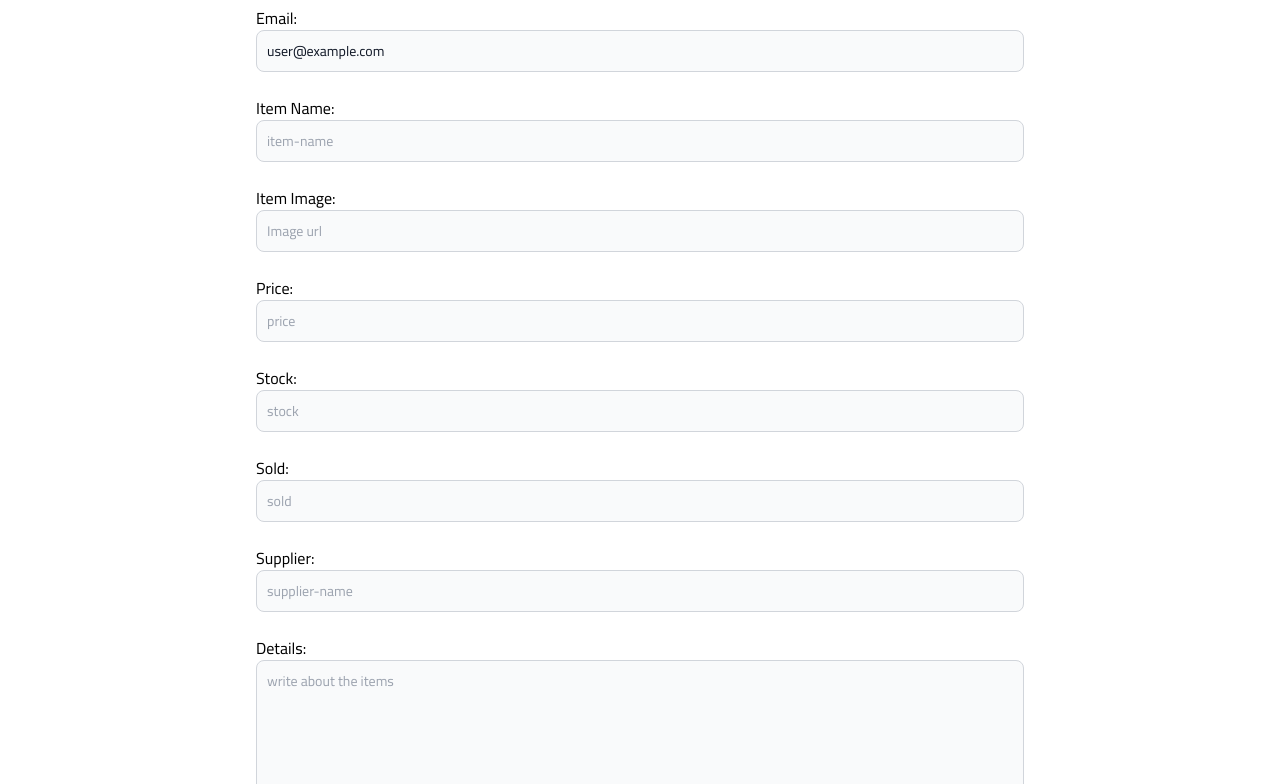
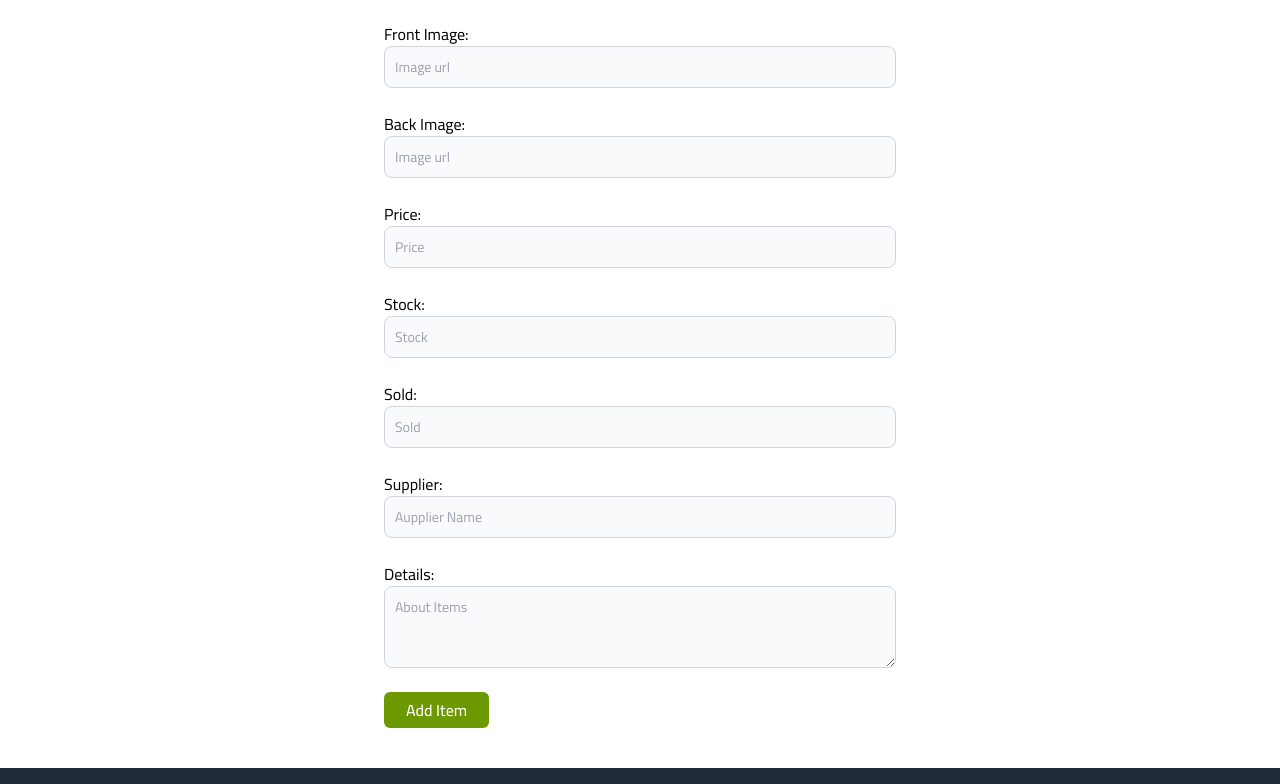
Before and after one commit to AyonJD/assignment-11-flavoro-warhouse, a React (Create React App) app: page /add-item in a window 1280 px wide. Shown: the part 396-1180 px from the top of the page. Built offline with nearby package versions, Linux system fonts and the light colour scheme; no server answers; sample sign-in values are in the browser's storage.

Commit message:
Add product form done

```diff
--- a/src/Components/AddNewItem/AddNewItem.js
+++ b/src/Components/AddNewItem/AddNewItem.js
@@ -11,13 +11,14 @@ const AddNewItem = () => {
 
         const email = user?.email;
         const name = e.target.itemName.value
-        const sideImage = e.target.itemImage.value
+        const sideImage = e.target.frontImage.value
+        const pairImage = e.target.backImage.value
         const stock = e.target.stock.value
         const price = e.target.price.value
         const sold = e.target.sold.value
         const supplier = e.target.supplier.value
         const details = e.target.details.value
-        const item = { email, name, supplier, price, stock, sold, sideImage, details, }
+        const item = { email, name, supplier, price, stock, sold, sideImage, pairImage, details }
 
 
         fetch('http://localhost:5000/add-item', {
@@ -36,49 +37,56 @@ const AddNewItem = () => {
         e.target.reset()
     };
     return (
-        <div style={{ margin: '20%' }}>
+        <>
+            <h1 className='text-center text-3xl mt-10 mb-4'>Add<span className='ml-2 text-[#6D9900]'>Product</span></h1>
+            <div className='md:w-2/5 md:mx-auto mx-5 mb-10'>
                 <form onSubmit={handleSubmit}>
 
                     <div className="mb-6">
                         <label>Email:</label>
-                    <input type="email" value={user?.email} readOnly id="text" name='email' className="bg-gray-50 border border-gray-300 text-gray-900 text-sm rounded-lg focus:ring-blue-500 focus:border-blue-500 block w-full p-2.5 dark:bg-gray-700 dark:border-gray-600 dark:placeholder-gray-400 dark:text-white dark:focus:ring-blue-500 dark:focus:border-blue-500" />
+                        <input type="email" value={user?.email} disabled readOnly id="text" name='email' className="bg-gray-50 border border-gray-300 text-gray-900 text-sm rounded-lg focus:ring-blue-500 focus:border-blue-500 block w-full p-2.5 dark:bg-gray-700 dark:border-gray-600 dark:placeholder-gray-400 dark:text-white dark:focus:ring-blue-500 dark:focus:border-blue-500" />
                     </div>
 
                     <div className="mb-6">
                         <label>Item Name:</label>
-                    <input type="text" id="text" name='itemName' placeholder="item-name" className="bg-gray-50 border border-gray-300 text-gray-900 text-sm rounded-lg focus:ring-blue-500 focus:border-blue-500 block w-full p-2.5 dark:bg-gray-700 dark:border-gray-600 dark:placeholder-gray-400 dark:text-white dark:focus:ring-blue-500 dark:focus:border-blue-500" required />
+                        <input type="text" id="text" name='itemName' placeholder="Item-name" className="bg-gray-50 border border-gray-300 text-gray-900 text-sm rounded-lg focus:ring-blue-500 focus:border-blue-500 block w-full p-2.5 dark:bg-gray-700 dark:border-gray-600 dark:placeholder-gray-400 dark:text-white dark:focus:ring-blue-500 dark:focus:border-blue-500" required />
                     </div>
                     <div className="mb-6">
-                    <label>Item Image:</label>
-                    <input type="text" id="text" name='itemImage' placeholder="Image url" className="bg-gray-50 border border-gray-300 text-gray-900 text-sm rounded-lg focus:ring-blue-500 focus:border-blue-500 block w-full p-2.5 dark:bg-gray-700 dark:border-gray-600 dark:placeholder-gray-400 dark:text-white dark:focus:ring-blue-500 dark:focus:border-blue-500" required />
+                        <label>Front Image:</label>
+                        <input type="text" id="text" name='frontImage' placeholder="Image url" className="bg-gray-50 border border-gray-300 text-gray-900 text-sm rounded-lg focus:ring-blue-500 focus:border-blue-500 block w-full p-2.5 dark:bg-gray-700 dark:border-gray-600 dark:placeholder-gray-400 dark:text-white dark:focus:ring-blue-500 dark:focus:border-blue-500" required />
+                    </div>
+                    <div className="mb-6">
+                        <label>Back Image:</label>
+                        <input type="text" id="text" name='backImage' placeholder="Image url" className="bg-gray-50 border border-gray-300 text-gray-900 text-sm rounded-lg focus:ring-blue-500 focus:border-blue-500 block w-full p-2.5 dark:bg-gray-700 dark:border-gray-600 dark:placeholder-gray-400 dark:text-white dark:focus:ring-blue-500 dark:focus:border-blue-500" required />
                     </div>
                     <div className="mb-6">
                         <label>Price:</label>
-                    <input type="number" id="text" name='price' placeholder="price" className="bg-gray-50 border border-gray-300 text-gray-900 text-sm rounded-lg focus:ring-blue-500 focus:border-blue-500 block w-full p-2.5 dark:bg-gray-700 dark:border-gray-600 dark:placeholder-gray-400 dark:text-white dark:focus:ring-blue-500 dark:focus:border-blue-500" required />
+                        <input type="number" id="text" name='price' placeholder="Price" className="bg-gray-50 border border-gray-300 text-gray-900 text-sm rounded-lg focus:ring-blue-500 focus:border-blue-500 block w-full p-2.5 dark:bg-gray-700 dark:border-gray-600 dark:placeholder-gray-400 dark:text-white dark:focus:ring-blue-500 dark:focus:border-blue-500" required />
                     </div>
                     <div className="mb-6">
                         <label>Stock:</label>
-                    <input type="number" id="text" name='stock' placeholder="stock" className="bg-gray-50 border border-gray-300 text-gray-900 text-sm rounded-lg focus:ring-blue-500 focus:border-blue-500 block w-full p-2.5 dark:bg-gray-700 dark:border-gray-600 dark:placeholder-gray-400 dark:text-white dark:focus:ring-blue-500 dark:focus:border-blue-500" required />
+                        <input type="number" id="text" name='stock' placeholder="Stock" className="bg-gray-50 border border-gray-300 text-gray-900 text-sm rounded-lg focus:ring-blue-500 focus:border-blue-500 block w-full p-2.5 dark:bg-gray-700 dark:border-gray-600 dark:placeholder-gray-400 dark:text-white dark:focus:ring-blue-500 dark:focus:border-blue-500" required />
                     </div>
                     <div className="mb-6">
                         <label>Sold:</label>
-                    <input type="number" id="text" name='sold' placeholder="sold" className="bg-gray-50 border border-gray-300 text-gray-900 text-sm rounded-lg focus:ring-blue-500 focus:border-blue-500 block w-full p-2.5 dark:bg-gray-700 dark:border-gray-600 dark:placeholder-gray-400 dark:text-white dark:focus:ring-blue-500 dark:focus:border-blue-500" required />
+                        <input type="number" id="text" name='sold' placeholder="Sold" className="bg-gray-50 border border-gray-300 text-gray-900 text-sm rounded-lg focus:ring-blue-500 focus:border-blue-500 block w-full p-2.5 dark:bg-gray-700 dark:border-gray-600 dark:placeholder-gray-400 dark:text-white dark:focus:ring-blue-500 dark:focus:border-blue-500" required />
                     </div>
 
                     <div className="mb-6">
                         <label>Supplier:</label>
-                    <input type="text" id="text" name='supplier' placeholder="supplier-name" className="bg-gray-50 border border-gray-300 text-gray-900 text-sm rounded-lg focus:ring-blue-500 focus:border-blue-500 block w-full p-2.5 dark:bg-gray-700 dark:border-gray-600 dark:placeholder-gray-400 dark:text-white dark:focus:ring-blue-500 dark:focus:border-blue-500" required />
+                        <input type="text" id="text" name='supplier' placeholder="Aupplier Name" className="bg-gray-50 border border-gray-300 text-gray-900 text-sm rounded-lg focus:ring-blue-500 focus:border-blue-500 block w-full p-2.5 dark:bg-gray-700 dark:border-gray-600 dark:placeholder-gray-400 dark:text-white dark:focus:ring-blue-500 dark:focus:border-blue-500" required />
                     </div>
                     <div className="mb-6">
                         <label>Details:</label>
-                    <textarea rows="10" cols="80" type="text" id="text" name='details' placeholder="write about the items" className="bg-gray-50 border border-gray-300 text-gray-900 text-sm rounded-lg focus:ring-blue-500 focus:border-blue-500 block w-full p-2.5 dark:bg-gray-700 dark:border-gray-600 dark:placeholder-gray-400 dark:text-white dark:focus:ring-blue-500 dark:focus:border-blue-500" required />
+                        <textarea rows="3" cols="80" type="text" id="text" name='details' placeholder="About Items" className="bg-gray-50 border border-gray-300 text-gray-900 text-sm rounded-lg focus:ring-blue-500 focus:border-blue-500 block w-full p-2.5 dark:bg-gray-700 dark:border-gray-600 dark:placeholder-gray-400 dark:text-white dark:focus:ring-blue-500 dark:focus:border-blue-500" required />
                     </div>
 
 
 
-                <input type="submit" className="text-white bg-blue-700 hover:bg-blue-800 focus:ring-4 focus:outline-none focus:ring-blue-300 font-medium rounded-lg text-sm w-full sm:w-auto px-5 py-2.5 text-center dark:bg-blue-600 dark:hover:bg-blue-700 dark:focus:ring-blue-800" value='Add' />
+                    <input type="submit" className="cursor-pointer text-white bg-[#6D9900] border-2 border-transparent hover:border-2 hover:border-[#6D9900] hover:bg-transparent hover:text-[#6D9900] transition-all transition-duration:150ms font-medium hover:font-medium px-5 py-1 rounded-md" value='Add Item' />
                 </form>
             </div>
+        </>
     );
 };
 
--- a/src/Components/MyItems/MyItems.js
+++ b/src/Components/MyItems/MyItems.js
@@ -19,7 +19,6 @@ const MyItems = () => {
             })
                 .then(res => res.json())
                 .then(data => {
-                    console.log(data);
                     if (data.deletedCount) {
                         const matched = items.filter(e => e._id !== id);
                         setItems(matched)
@@ -60,9 +59,11 @@ const MyItems = () => {
             {
                 items.length ? (
                     <>
-                        {
-                            items.map(item => <SingleProductCard key={item._id} singleProduct={item} handleDelete={handleDelete}></SingleProductCard>)
-                        }
+                        <div className='container mx-auto grid grid-cols-1 md:grid-cols-3 gap-x-10 gap-y-5'>
+                            {
+                                items.map(item => <SingleProductCard key={item._id} singleProduct={item} handleDelete={handleDelete}></SingleProductCard>)
+                            }
+                        </div>
                         <button onClick={() => navigate('/add-item')}>Add Item</button>
                     </>
                 ) : <h1 className='text-center mt-12 mb-7 text-2xl md:text-4xl'>You haven't added any. Please Add some.</h1>
```
Lines whose indentation alone changed are shown as unchanged.
